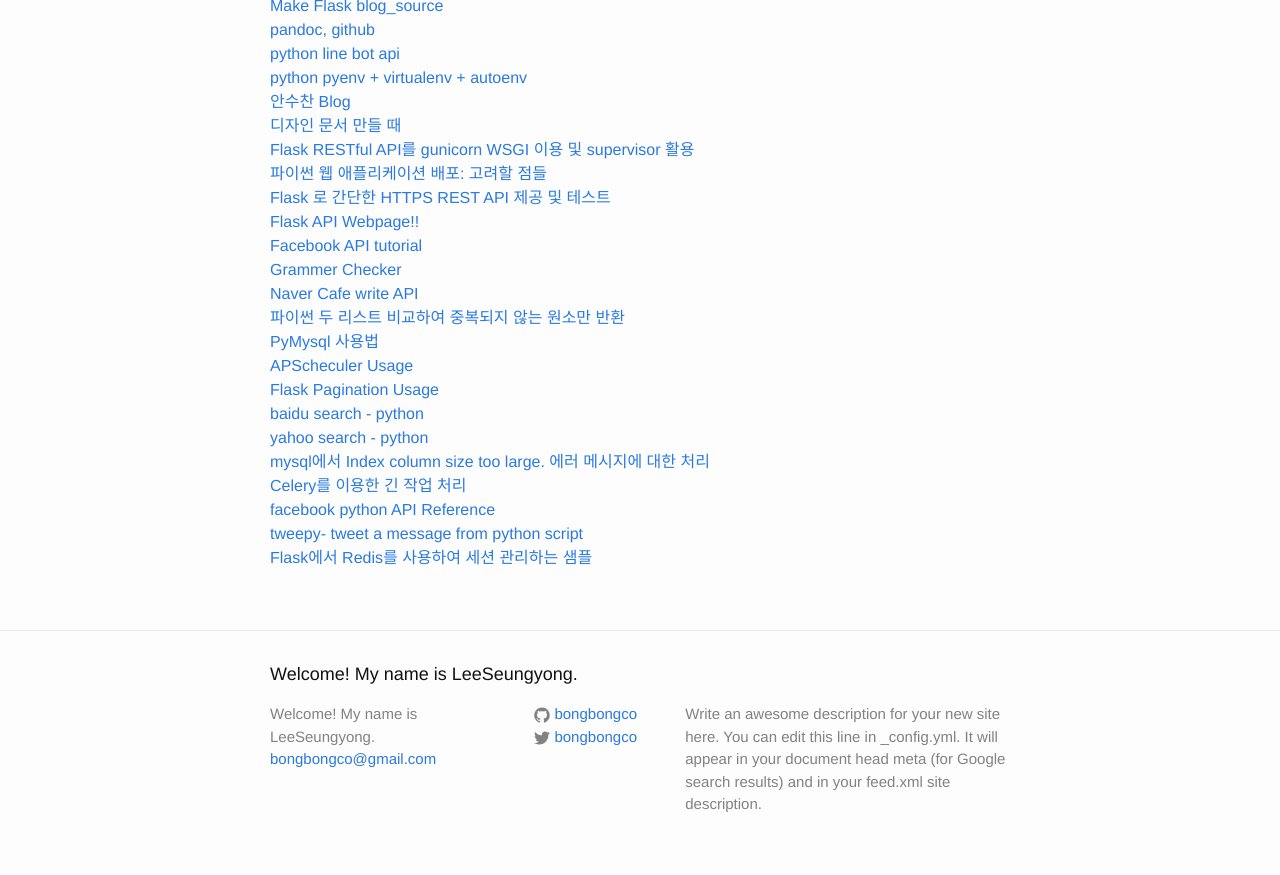
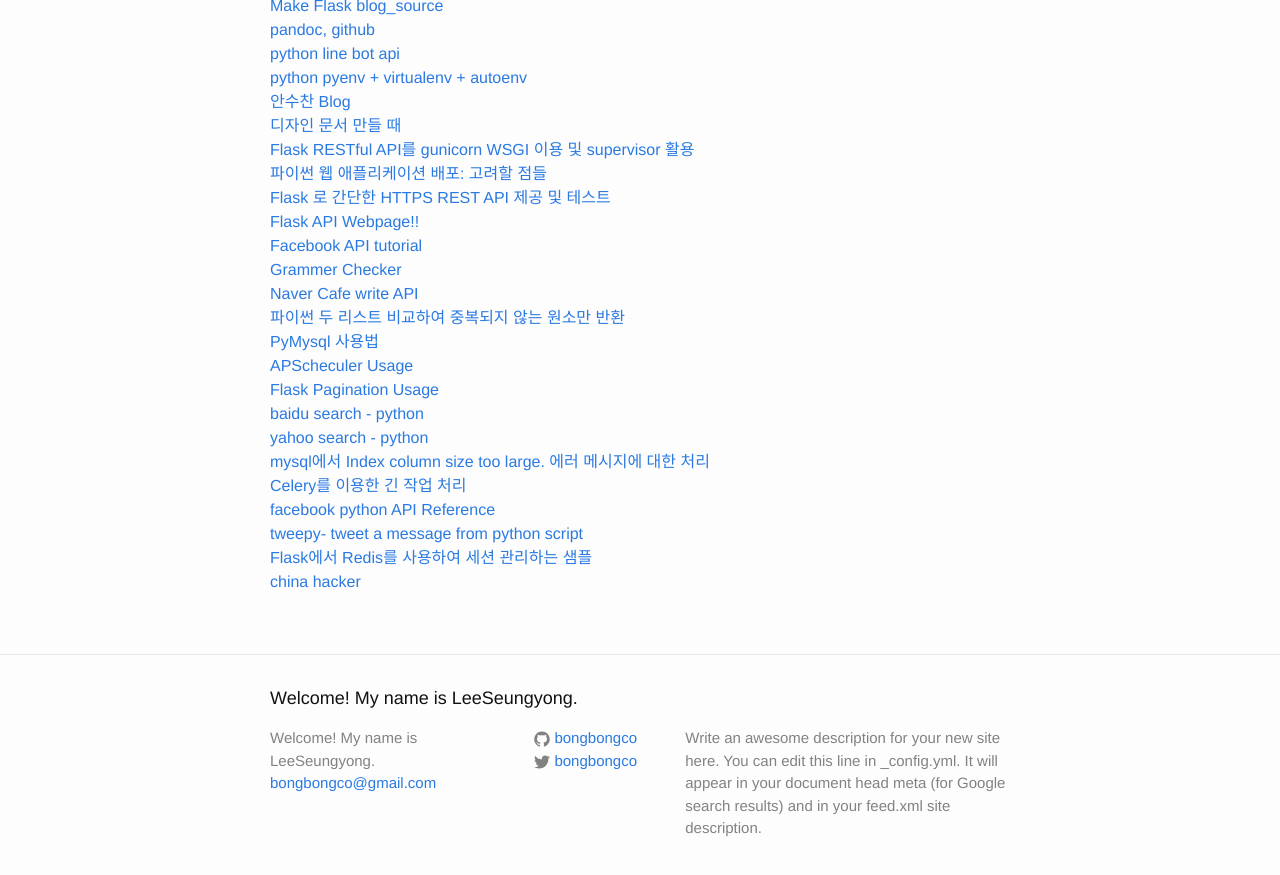
Before and after one commit to LktProgrammer/bongbongco.github.io, a Jekyll site: the page built from _posts/2016-07-22-Website-List.markdown, in a window 1280 px wide and 900 px high, scrolled down 1718 px. Shown: the top 875 px of the window. Built offline with Jekyll 4.4.1, drawn with Linux system fonts in a browser that asks for light colours.

Commit message:
Update 2016-07-22-Website-List.markdown

```diff
--- a/_posts/2016-07-22-Website-List.markdown
+++ b/_posts/2016-07-22-Website-List.markdown
@@ -90,3 +90,4 @@ title: 참고할 웹 사이트들.
 [facebook python API Reference](http://facebook-sdk.readthedocs.io/en/latest/api.html)
 [tweepy- tweet a message from python script](http://nodotcom.org/python-twitter-tutorial.html)
 [Flask에서 Redis를 사용하여 세션 관리하는 샘플](http://egloos.zum.com/mcchae/v/11184587)
+[china hacker](https://tennc.github.io/)
```
